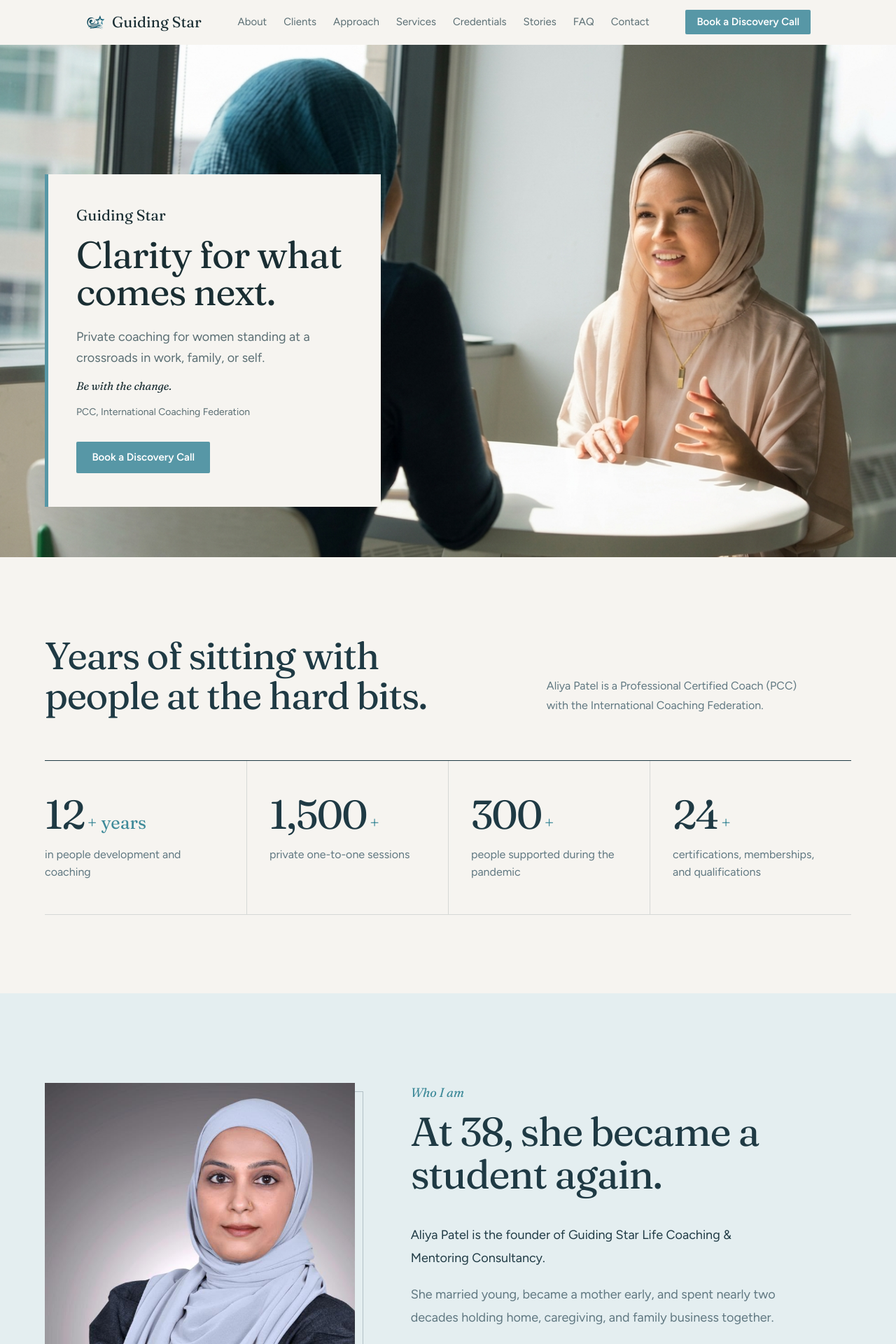
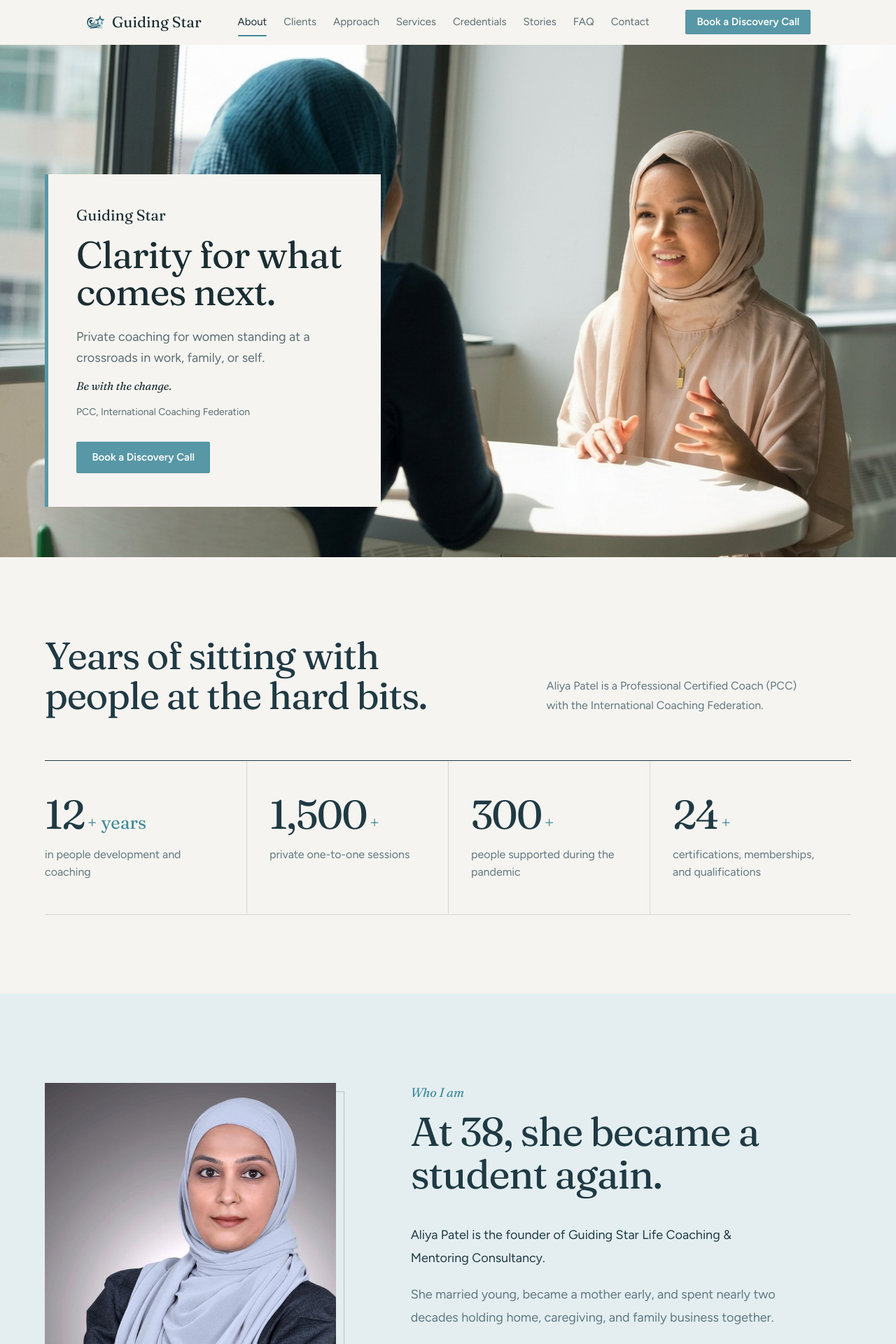
Before and after one commit to nazeeha-kb/Guiding-Star, a React (Vite) app: page / in a window 1280 px wide. Shown: the top 1920 px of the page at 70% size. Built offline with nearby package versions, Linux system fonts and the light colour scheme.

Commit message:
navbar underline indicator and PCC badge UI fix

```diff
--- a/src/components/About.tsx
+++ b/src/components/About.tsx
@@ -21,7 +21,7 @@ export const About: React.FC<AboutProps> = ({ onOpenBooking }) => {
       <div className="mx-auto grid max-w-6xl items-start gap-14 lg:grid-cols-12 lg:gap-16">
         {/* Portrait (stays in view on desktop while the story scrolls) */}
         <div className="lg:col-span-5 lg:sticky lg:top-28">
-          <div className="relative mx-auto max-w-[22rem] lg:mx-0 lg:max-w-none">
+          <div className="relative mx-auto max-w-[22rem] lg:mx-0 lg:max-w-[26rem]">
             <div
               className="absolute inset-0 translate-x-3 translate-y-3 border border-[#1F3A44]/25"
               aria-hidden="true"
@@ -32,20 +32,20 @@ export const About: React.FC<AboutProps> = ({ onOpenBooking }) => {
                 alt="Portrait of Aliya Patel, founder of Guiding Star"
                 className="h-full w-full object-cover object-top"
               />
-            </div>
-          </div>
 
-          <div className="mx-auto mt-10 flex max-w-[22rem] items-center gap-4 border-t border-[#1F3A44]/15 pt-5 lg:mx-0 lg:max-w-none">
+              <div className="absolute bottom-4 left-4 right-4 flex items-center gap-3 rounded-[0.2rem] border border-[#1F3A44]/10 bg-white/95 px-3.5 py-2.5 shadow-[0_12px_30px_-18px_rgba(31,58,68,0.5)] backdrop-blur-[1px] sm:left-5 sm:right-5 sm:gap-4 sm:px-4 sm:py-3 lg:bottom-6 lg:left-6 lg:right-auto lg:max-w-[19rem] xl:-translate-x-20 lg:translate-x-10 md:-translate-x-20 lg:translate-y-[-0.25rem]">
                 {ICF_LOGO && (
                   <img
                     src={ICF_LOGO}
                     alt="International Coaching Federation"
-                className="h-12 w-auto shrink-0 rounded-sm object-contain"
+                    className="h-9 w-auto shrink-0 rounded-sm object-contain sm:h-10"
                   />
                 )}
-            <p className="text-sm leading-snug text-[#5F7780]">
+                <p className="text-[0.6rem] font-medium leading-snug tracking-[0.12em] text-[#5F7780] uppercase sm:text-[0.65rem] lg:text-[0.68rem]">
                   PCC, International Coaching Federation
                 </p>
+              </div>
+            </div>
           </div>
         </div>
 
--- a/src/components/Navbar.tsx
+++ b/src/components/Navbar.tsx
@@ -9,6 +9,7 @@ interface NavbarProps {
 export const Navbar: React.FC<NavbarProps> = ({ onOpenBooking }) => {
   const [mobileMenuOpen, setMobileMenuOpen] = useState(false);
   const [scrolled, setScrolled] = useState(false);
+  const [activeSection, setActiveSection] = useState("about");
   const headerRef = useRef<HTMLElement>(null);
 
   useEffect(() => {
@@ -41,6 +42,33 @@ export const Navbar: React.FC<NavbarProps> = ({ onOpenBooking }) => {
     return () => window.removeEventListener("scroll", handleScroll);
   }, []);
 
+  useEffect(() => {
+    const sections = navLinks
+      .map((link) => document.getElementById(link.href.replace("#", "")))
+      .filter((section): section is HTMLElement => section !== null);
+
+    if (sections.length === 0) return;
+
+    const observer = new IntersectionObserver(
+      (entries) => {
+        const visibleEntry = entries
+          .filter((entry) => entry.isIntersecting)
+          .sort((a, b) => b.intersectionRatio - a.intersectionRatio)[0];
+
+        if (visibleEntry) {
+          setActiveSection(visibleEntry.target.id);
+        }
+      },
+      {
+        rootMargin: "-24% 0px -52% 0px",
+        threshold: [0.15, 0.35, 0.6],
+      },
+    );
+
+    sections.forEach((section) => observer.observe(section));
+    return () => observer.disconnect();
+  }, []);
+
   // One-word labels; the hrefs are unchanged.
   const navLinks = [
     { label: "About", href: "#about" },
@@ -71,16 +99,28 @@ export const Navbar: React.FC<NavbarProps> = ({ onOpenBooking }) => {
             </span>
           </a>
 
-          <nav className="hidden items-center gap-6 text-[0.9375rem] text-slate lg:flex">
-            {navLinks.map((link) => (
+          <nav className="hidden items-center gap-6 text-[0.9375rem] lg:flex">
+            {navLinks.map((link) => {
+              const isActive = activeSection === link.href.replace("#", "");
+              return (
                 <a
                   key={link.label}
                   href={link.href}
-                className="link-quiet py-1"
+                  onClick={() => setActiveSection(link.href.replace("#", ""))}
+                  className={`relative py-1 transition-colors ${
+                    isActive ? "text-ink" : "text-slate"
+                  }`}
                 >
-                {link.label}
+                  <span className="relative z-10">{link.label}</span>
+                  <span
+                    className={`absolute -bottom-1 left-0 h-[2px] w-full rounded-full bg-[#3E8A99] transition-all duration-200 ${
+                      isActive ? "opacity-100" : "opacity-0"
+                    }`}
+                    aria-hidden="true"
+                  />
                 </a>
-            ))}
+              );
+            })}
           </nav>
 
           <div className="flex items-center gap-2">
@@ -107,16 +147,30 @@ export const Navbar: React.FC<NavbarProps> = ({ onOpenBooking }) => {
         {mobileMenuOpen && (
           <div className="absolute inset-x-0 top-full z-50 max-h-[calc(100svh-4.25rem)] overflow-y-auto border-t border-line bg-paper px-5 py-5 shadow-[0_12px_24px_-16px_rgba(24,50,56,0.25)] lg:hidden">
             <nav className="flex flex-col">
-              {navLinks.map((link) => (
+              {navLinks.map((link) => {
+                const isActive = activeSection === link.href.replace("#", "");
+                return (
                   <a
                     key={link.label}
                     href={link.href}
-                  onClick={() => setMobileMenuOpen(false)}
-                  className="py-3 text-lg text-ink"
+                    onClick={() => {
+                      setMobileMenuOpen(false);
+                      setActiveSection(link.href.replace("#", ""));
+                    }}
+                    className={`flex items-center justify-between py-3 text-lg transition-colors ${
+                      isActive ? "text-ink" : "text-slate"
+                    }`}
                   >
-                  {link.label}
+                    <span>{link.label}</span>
+                    <span
+                      className={`h-[2px] w-8 rounded-full bg-[#3E8A99] transition-opacity ${
+                        isActive ? "opacity-100" : "opacity-0"
+                      }`}
+                      aria-hidden="true"
+                    />
                   </a>
-              ))}
+                );
+              })}
               <button
                 type="button"
                 onClick={() => {
```
Also changed, not shown: 1 other file (tests, documents, lock files or other folders). Lines whose indentation alone changed are shown as unchanged.
